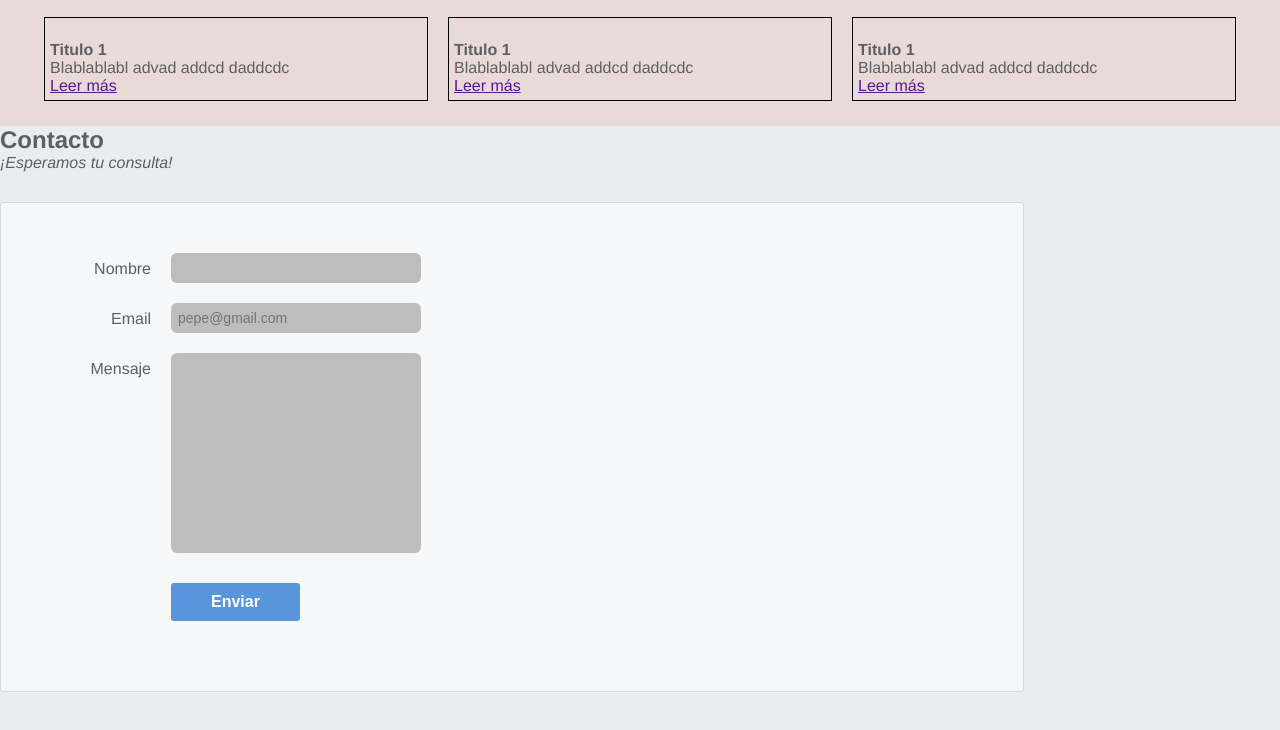
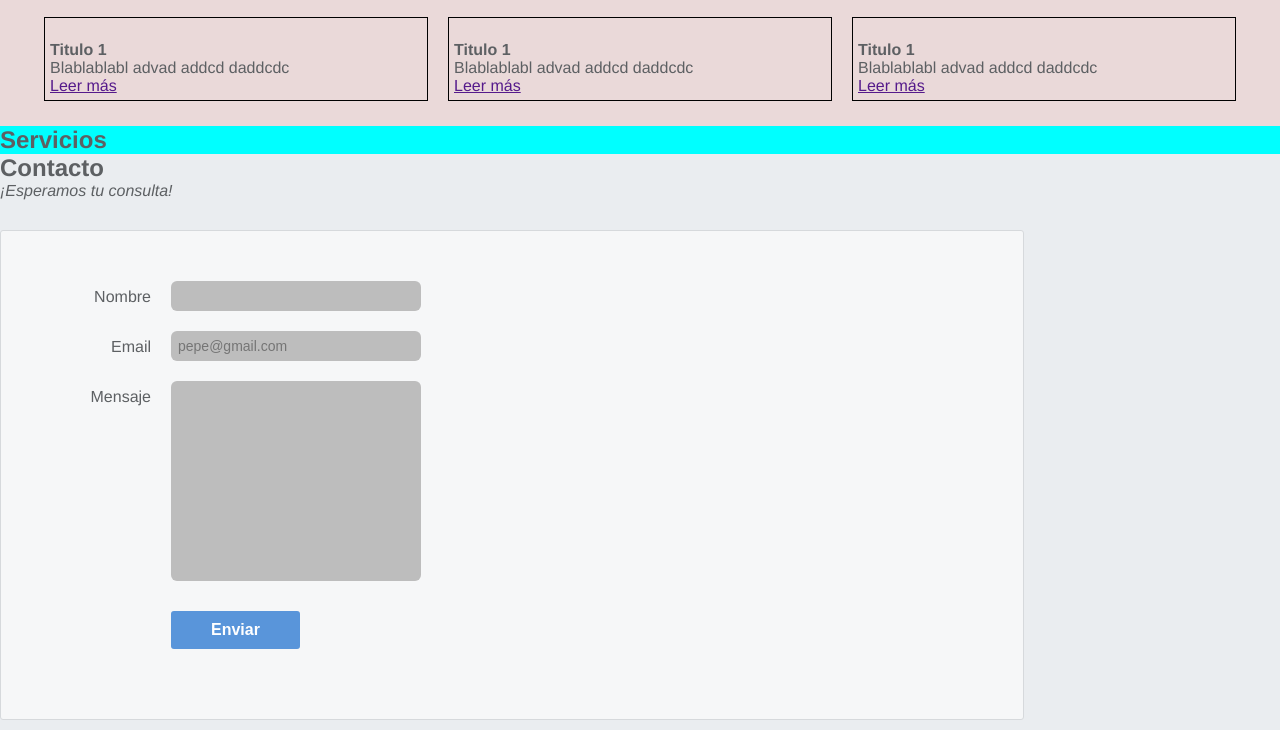
Before and after one commit to jordybc1503/mi_primera_web, a plain HTML site: page index.html in a window 1280 px wide. Shown: the part 1669-2399 px from the top of the page. Drawn offline with Linux system fonts and the light colour scheme; a script that the page names is missing; a web font is replaced by a local one.

Commit message:
Servicios section added

```diff
--- a/index.html
+++ b/index.html
@@ -97,6 +97,11 @@
             </div>
 
         </section>
+
+        <section class="servicios" id="servicios">
+            <h1>Servicios</h1>
+        </section>
+
         <section class="contacto" id="contacto">
             <h1>Contacto</h1>
             <p><em>¡Esperamos tu consulta!</em></p>
--- a/style.css
+++ b/style.css
@@ -202,6 +202,9 @@ animation: upDown 1s;
 }
 /* SECTION 4 SERVICIOS */
 
+#servicios {
+    background-color: aqua;
+}
 
 /* =====================Footer Section =================== */
 
```
